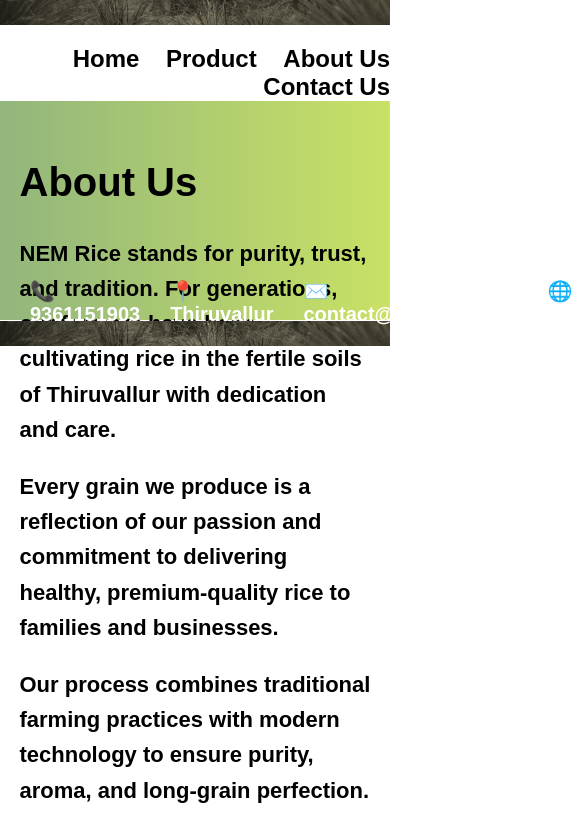
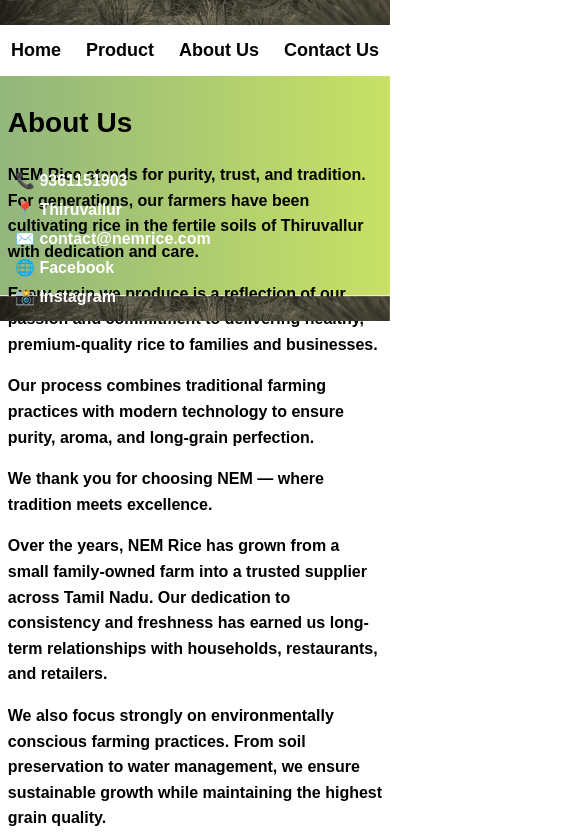
Before and after one commit to ThiyagaRajan13k/nem-rice-website, a plain HTML site: page about.html in a window 390 px wide. Shown: the top 837 px of the page, 585 px wide, since content can reach past the window. Drawn offline with Linux system fonts and the light colour scheme.

Commit message:
Update about.html

```diff
--- a/about.html
+++ b/about.html
@@ -1,6 +1,7 @@
 <!DOCTYPE html>
 <html>
 <head>
+<title>About Us - NEM Rice</title>
 <style>
     body {
         margin: 0;
@@ -40,14 +41,8 @@
     }
 
     @keyframes fadeZoom {
-        0% {
-            opacity: 0;
-            transform: scale(1.05);
-        }
-        100% {
-            opacity: 1;
-            transform: scale(1);
-        }
+        0% { opacity: 0; transform: scale(1.05); }
+        100% { opacity: 1; transform: scale(1); }
     }
 
     /* ABOUT US OVERLAY */
@@ -80,14 +75,8 @@
     }
 
     @keyframes textFade {
-        0% {
-            opacity: 0;
-            transform: translateY(25px);
-        }
-        100% {
-            opacity: 1;
-            transform: translateY(0px);
-        }
+        0% { opacity: 0; transform: translateY(25px); }
+        100% { opacity: 1; transform: translateY(0px); }
     }
 
     /* FOOTER */
@@ -105,7 +94,7 @@
         font-weight: bold;
         display: flex;
         gap: 30px;
-        flex-wrap: nowrap;
+        flex-wrap: wrap;
     }
 
     .footer-overlay a {
@@ -116,12 +105,52 @@
     .footer-overlay a:hover {
         text-decoration: underline;
     }
+
+    /* RESPONSIVE */
+    @media (max-width: 1024px) {
+        .about-overlay { font-size: 20px; top: 8%; left: 5%; width: 90%; }
+        .about-overlay h1 { font-size: 36px; }
+    }
+
+    @media (max-width: 768px) {
+        .nav-menu {
+            text-align: center;
+            margin: 10px 0;
+            font-size: 18px;
+        }
+        .nav-menu a {
+            display: inline-block;
+            margin: 5px 10px;
+        }
+        .about-overlay {
+            font-size: 18px;
+            top: 5%;
+            left: 3%;
+            width: 94%;
+        }
+        .about-overlay h1 {
+            font-size: 32px;
+        }
+        .footer-overlay {
+            font-size: 16px;
+            flex-direction: column;
+            gap: 10px;
+            left: 15px;
+            bottom: 15px;
+        }
+    }
+
+    @media (max-width: 480px) {
+        .about-overlay { font-size: 16px; top: 3%; left: 2%; width: 96%; }
+        .about-overlay h1 { font-size: 28px; }
+    }
+
 </style>
 </head>
 
 <body>
 
-    <!-- TOP HEADER IMAGE -->
+    <!-- HEADER IMAGE -->
     <img class="img-block" src="https://github.com/ThiyagaRajan13k/nem-rice-website/blob/main/foot.png?raw=true" alt="Header Image">
 
     <!-- NAVIGATION -->
```
